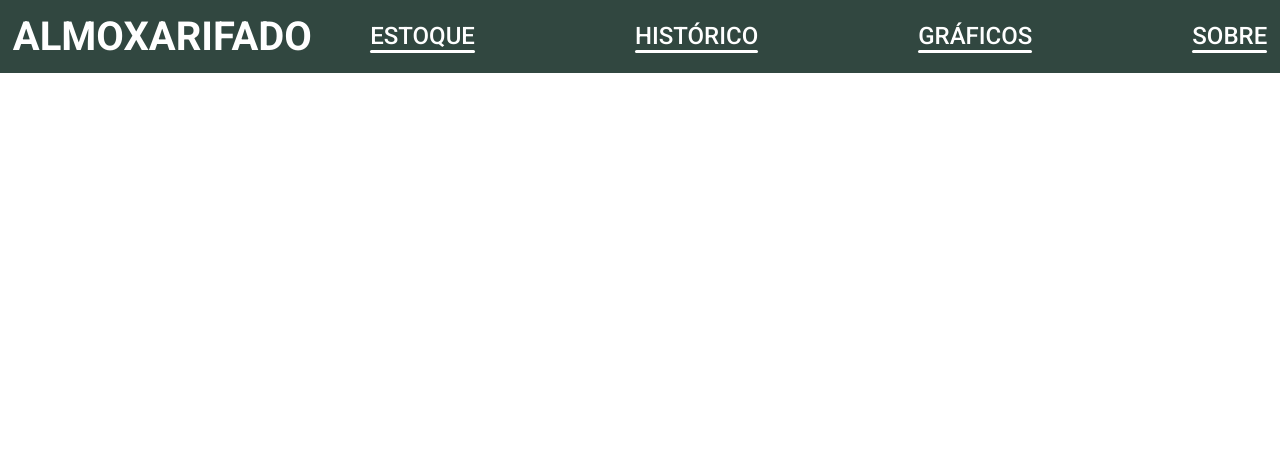
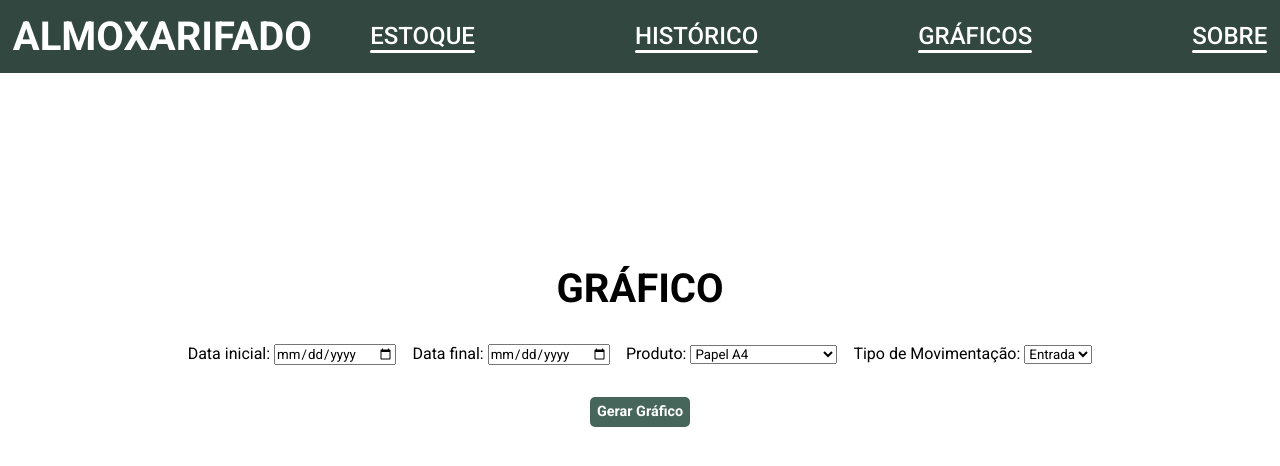
Before and after one commit to victorsm13/virtual-warehouse-vanilla, a website with bundled scripts: page private/graficoPage.html in a window 1280 px wide. Built offline with nearby package versions, Linux system fonts and the light colour scheme.

Commit message:
No processo de criar a função para gerar o gráfico

```diff
--- a/private/graficoPage.html
+++ b/private/graficoPage.html
@@ -5,14 +5,13 @@
     <meta name="viewport" content="width=device-width, initial-scale=1.0">
     <title>Almoxarifado</title>
     <link rel="stylesheet" href="../public/styles/shared.css">
-    <link rel="stylesheet" href="../public/styles/homePage.css">
+    <link rel="stylesheet" href="../public/styles/graficoPage.css">
 </head>
 <body>
 
     <header id="header">
 
         <a class="title" href="./homePage.html"><h1>Almoxarifado</h1></a>
-
 
         <input type="checkbox" id="check">
         <label for="check" class="icons">
@@ -29,8 +28,41 @@
     </header>
 
     <main id="mainGraficoPage">
+        <h2>Gráfico</h2>
+
+        <div class="filtroBox">
+            <div class="dataBox">
+                <div class="dataContainer">
+                    <span>Data inicial:</span>
+                    <input class="jsDataInicial dataInicial" type="date">
+                </div>
+                <div class="dataContainer">
+                    <span>Data final:</span>
+                    <input class="jsDataFinal dataFinal" type="date">
+                </div>
+            </div>
+            <div class="produtoBox">
+                <label for="produto">Produto:</label>
+                <select class="jsProduto" name="produto" id="produto">
+
+                </select>
+            </div>
+            <div class="tipoMovimentação">
+                <label for="tipoMovimentacao">Tipo de Movimentação:</label>
+                <select class="jsTipoMovimentacao" name="tipoMovimentacao" id="tipoMovimentacao">
+                    <option value="entrada">Entrada</option>
+                    <option value="saida">Saída</option>
+                </select>
+            </div>
+
+        </div>
+
+        <div class="buttonsBox">
+            <button class='jsButtonGrafico' id="gerarGráfico">Gerar Gráfico</button>
+        </div>
+
     </main>
 
-    <script type="module" src="./script/homePage.js"></script>
+    <script type="module" src="./script/graficoPage.js"></script>
 </body>
 </html>
--- /dev/null
+++ b/private/script/graficoPage.js
@@ -0,0 +1,30 @@
+import { produtos } from "../data/data.js";
+
+let produtoHTML = '';
+
+const jsProduto = document.querySelector('.jsProduto');
+
+produtos.forEach((produto)=>{
+    produtoHTML += `
+    <option value="${produto.nome}">${produto.nome}</option>
+    `
+});
+
+jsProduto.innerHTML = produtoHTML;
+
+const jsButtonGrafico = document.querySelector('.jsButtonGrafico');
+
+function gerarGrafico(){
+    const dataInicial = document.querySelector('.jsDataInicial').value;
+    const dataFinal = document.querySelector('.jsDataFinal').value;
+    const produtoSelecionado = document.querySelector('.jsProduto').value;
+    const tipoMovimentacao = document.querySelector('.jsTipoMovimentacao').value;
+
+    if(dataInicial.trim() === '' || dataFinal.trim() === '' || produtoSelecionado.trim() === '' || tipoMovimentacao.trim() === ''){
+        alert('Preencha todos os campos para gerar o gráfico.');
+        return;
+    } else{
+    };
+}
+
+jsButtonGrafico.addEventListener('click', gerarGrafico);
--- /dev/null
+++ b/public/styles/graficoPage.css
@@ -0,0 +1,45 @@
+#mainGraficoPage{
+    position: relative;
+    margin: 10rem 2rem 2rem 2rem;
+    display: flex;
+    flex-direction: column;
+    align-items: center;
+    justify-content: center;
+    padding: 2rem;
+    gap: 2rem;
+}
+
+h2{
+    font-size: 2.5rem;
+    text-transform: uppercase;
+}
+
+.filtroBox{
+    display: flex;
+    align-items: center;
+    justify-content: center;
+    gap: 1rem;
+    width: 100%;
+}
+
+.dataBox{
+    display: flex;
+    gap: 1rem;
+}
+
+button{
+    width: 100px;
+    height: 30px;
+    border: none;
+    background-color: #46665b;
+    color: white;
+    font-size: 0.9rem;
+    cursor: pointer;
+    font-weight: 700;
+    border-radius: 5px;
+    transition: 0.3s ease all;
+}
+
+button:hover{
+    opacity: 0.9;
+}
--- a/public/styles/shared.css
+++ b/public/styles/shared.css
@@ -7,8 +7,6 @@
     text-decoration: none;
     font-family: "Roboto", sans-serif;
 }
-
-
 
 .messageBox, .messageBoxTwo{
     position: fixed;
```
Also changed, not shown: private/estoquePage.html (+1 -1 lines).
